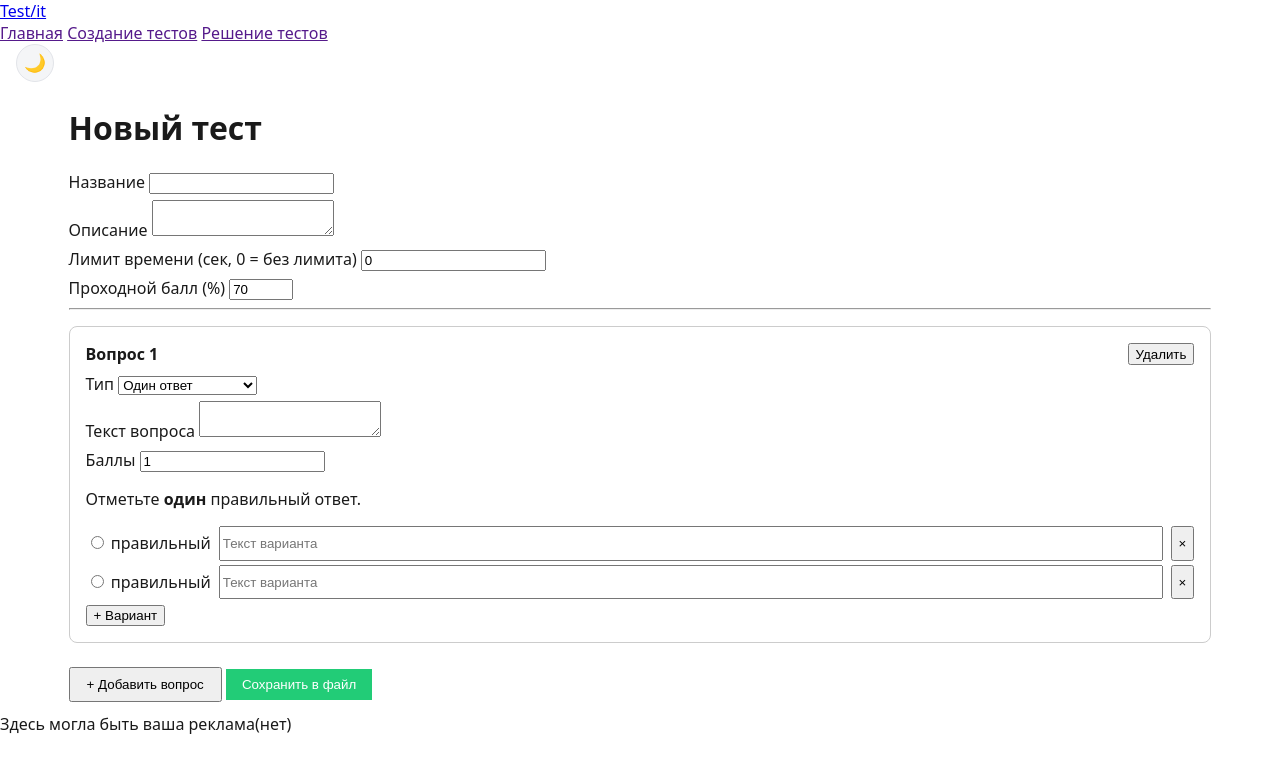
After one commit to KostichevII/TestingSite, a Django app: page /TestGeneration in a window 1280 px wide. The commit adds this page. Shown: the top 773 px of the page. Run offline with Django 5.2, Linux system fonts and the light colour scheme.

Commit message:
Разработка страницы с созданием теста

```diff
--- a/MainApp/static/css/header.css
+++ b/MainApp/static/css/header.css
@@ -1,4 +1,3 @@
- /* ---------- Тема ---------- */
 :root,
 [data-theme="light"] {
   --bg: #ffffff;
@@ -7,10 +6,9 @@
   --text-muted: #666;
   --border: #e2e4e9;
   --accent: #2c7a4b;
-      --accent-hover: #256a41;
   --header-bg: #ffffff;
-      --shadow: 0 1px 3px rgba(0, 0, 0, .06);
 }
+
 [data-theme="dark"] {
   --bg: #16181d;
   --bg-soft: #1f2229;
@@ -18,101 +16,37 @@
   --text-muted: #9aa0a6;
   --border: #2c3038;
   --accent: #4caf72;
-      --accent-hover: #5cbf82;
   --header-bg: #1b1e24;
-      --shadow: 0 1px 3px rgba(0, 0, 0, .4);
 }
 
-    * { box-sizing: border-box; }
+@media (prefers-color-scheme: dark) {
+  [data-theme="auto"] {
+    --bg: #16181d;
+    --bg-soft: #1f2229;
+    --text: #e8eaed;
+    --text-muted: #9aa0a6;
+    --border: #2c3038;
+    --accent: #4caf72;
+    --header-bg: #1b1e24;
+  }
+}
 
 body {
   margin: 0;
-      font-family: system-ui, -apple-system, "Segoe UI", Roboto, sans-serif;
   background: var(--bg);
   color: var(--text);
+  font-family: system-ui, sans-serif;
   transition: background .2s ease, color .2s ease;
 }
 
-    /* ---------- Шапка ---------- */
-    .site-header {
-      display: flex;
-      align-items: center;
-      gap: 2rem;
-      padding: .9rem 1.5rem;
-      background: var(--header-bg);
-      border-bottom: 1px solid var(--border);
-      box-shadow: var(--shadow);
-      position: sticky;
-      top: 0;
-      z-index: 10;
-    }
-
-    /* Логотип */
-    .logo {
-      font-size: 1.25rem;
-      font-weight: 700;
-      letter-spacing: -.02em;
-      text-decoration: none;
-      color: var(--text);
-      white-space: nowrap;
-    }
-    .logo .logo-slash {
-      color: var(--accent);
-      margin: 0 .1em;
-    }
-
-    /* Меню */
-    .nav {
-      display: flex;
-      gap: 1.25rem;
-      margin-left: auto;
-      align-items: center;
-    }
-    .nav a {
-      text-decoration: none;
-      color: var(--text-muted);
-      font-size: .95rem;
-      padding: .25rem 0;
-      border-bottom: 2px solid transparent;
-      transition: color .15s, border-color .15s;
-    }
-    .nav a:hover {
-      color: var(--text);
-    }
-    .nav a.is-active {
-      color: var(--text);
-      border-bottom-color: var(--accent);
-    }
-
-    /* Переключатель темы */
+.theme-form { margin-left: 1rem; display: inline; }
 .theme-toggle {
-      margin-left: 1.5rem;
-      width: 38px;
-      height: 38px;
+  width: 38px; height: 38px;
   border-radius: 50%;
   border: 1px solid var(--border);
   background: var(--bg-soft);
   color: var(--text);
   cursor: pointer;
-      display: inline-flex;
-      align-items: center;
-      justify-content: center;
   font-size: 1.1rem;
-      transition: background .15s, transform .15s;
 }
-    .theme-toggle:hover {
-      background: var(--border);
-      transform: rotate(15deg);
-    }
-    /* Иконки: показываем только одну в зависимости от темы */
-    .theme-toggle .icon-sun,
-    .theme-toggle .icon-moon { display: none; }
-    [data-theme="light"] .theme-toggle .icon-moon { display: inline; }
-    [data-theme="dark"]  .theme-toggle .icon-sun  { display: inline; }
-
-    /* Мобильная адаптация */
-    @media (max-width: 640px) {
-      .site-header { gap: 1rem; padding: .7rem 1rem; }
-      .nav { gap: .8rem; }
-      .nav a { font-size: .85rem; }
-    }
+.theme-toggle:hover { background: var(--border); }
--- /dev/null
+++ b/MainApp/static/css/questionCreation.css
@@ -0,0 +1,13 @@
+  .question-block
+  { border: 1px solid #ccc; padding: 1rem; margin: 1rem 0; border-radius: 8px; }
+  .question-header
+  { display: flex; justify-content: space-between; margin-bottom: .5rem; }
+  .option-row, .text-answer-row
+  { display: flex; gap: .5rem; margin: .25rem 0; }
+  .option-text, .text-answer-input { flex: 1; }
+  label
+  { display: block; margin: .4rem 0; }
+  .btn
+  { padding: .5rem 1rem; margin: .5rem 0; cursor: pointer; }
+  .btn-primary
+  { background: #2c7; color: white; border: none; }
--- /dev/null
+++ b/MainApp/static/js/questionCreation.js
@@ -0,0 +1,218 @@
+(function () {
+  const questionsContainer = document.getElementById('questions');
+  const questionTpl = document.getElementById('question-template');
+  const optionTpl = document.getElementById('option-template');
+  const textAnswerTpl = document.getElementById('text-answer-template');
+
+  let questionCounter = 0;
+
+  // ---------- Общие утилиты ----------
+
+  function applyIndex(root, qIndex) {
+    root.querySelectorAll('[name]').forEach(el => {
+      el.name = el.name.replaceAll('__i__', qIndex);
+    });
+    root.dataset.index = qIndex;
+  }
+
+  function renumberQuestions() {
+    questionsContainer.querySelectorAll('.question-block').forEach((block, i) => {
+      block.querySelector('.q-number').textContent = i + 1;
+    });
+  }
+
+  function updateCounts(block) {
+    block.querySelector('.options-count').value =
+      block.querySelector('.options-list').children.length;
+    block.querySelector('.text-answers-count').value =
+      block.querySelector('.text-answers-list').children.length;
+  }
+
+  // ---------- Правильные контролы ----------
+
+  // Создаёт правильный input под текущий тип вопроса.
+  // radio для single (общий name -> только один выбор в группе),
+  // checkbox для multiple (уникальный name на каждый вариант).
+  function createCorrectControl(type, qIndex, optionIndex) {
+    const el = document.createElement('input');
+    el.className = 'option-correct';
+    if (type === 'single') {
+      el.type = 'radio';
+      el.name = `questions-${qIndex}-correct`;
+      el.value = String(optionIndex);
+    } else {
+      el.type = 'checkbox';
+      el.name = `questions-${qIndex}-options-${optionIndex}-correct`;
+    }
+    return el;
+  }
+
+  // Пересобирает контролы и name-атрибуты у всех вариантов вопроса.
+  // Вызывается после добавления/удаления варианта и при смене типа.
+  function rebuildOptions(block) {
+    const qIndex = block.dataset.index;
+    const type = block.querySelector('.q-type').value;
+
+    block.querySelectorAll('.options-list .option-row').forEach((row, j) => {
+      const oldControl = row.querySelector('.option-correct');
+      const wasChecked = oldControl.checked;
+
+      const newControl = createCorrectControl(type, qIndex, j);
+      newControl.checked = wasChecked;
+
+      // Подсветка ряда по факту отметки
+      newControl.addEventListener('change', () => {
+        row.classList.toggle('is-correct', newControl.checked);
+        if (type === 'single' && newControl.checked) {
+          // для single гасим остальные (на случай, если что-то пошло не так)
+          block.querySelectorAll('.option-correct').forEach(c => {
+            if (c !== newControl) {
+              c.checked = false;
+              c.closest('.option-row').classList.remove('is-correct');
+            }
+          });
+        }
+      });
+
+      oldControl.replaceWith(newControl);
+      row.classList.toggle('is-correct', newControl.checked);
+
+      // name текста варианта должен соответствовать позиции
+      row.querySelector('.option-text').name =
+        `questions-${qIndex}-options-${j}-text`;
+    });
+
+    // name текстовых ответов тоже привязываем к позиции
+    block.querySelectorAll('.text-answers-list .text-answer-row').forEach((row, j) => {
+      row.querySelector('.text-answer-input').name =
+        `questions-${qIndex}-text-answers-${j}`;
+    });
+  }
+
+  // ---------- Видимость секций по типу ----------
+
+  function syncTypeVisibility(block) {
+    const type = block.querySelector('.q-type').value;
+    const optionsSection = block.querySelector('.options-section');
+    const textSection = block.querySelector('.text-answers-section');
+    const hintSingle = block.querySelector('.hint-single');
+    const hintMultiple = block.querySelector('.hint-multiple');
+
+    if (type === 'text') {
+      optionsSection.hidden = true;
+      textSection.hidden = false;
+      if (!textSection.querySelector('.text-answers-list').children.length) {
+        addTextAnswer(block);
+      }
+    } else {
+      optionsSection.hidden = false;
+      textSection.hidden = true;
+      hintSingle.hidden = type !== 'single';
+      hintMultiple.hidden = type !== 'multiple';
+      if (!optionsSection.querySelector('.options-list').children.length) {
+        addOption(block);
+        addOption(block);
+      }
+    }
+    rebuildOptions(block);
+  }
+
+  // ---------- Добавление элементов ----------
+
+  function addOption(block) {
+    const clone = optionTpl.content.cloneNode(true);
+    block.querySelector('.options-list').appendChild(clone);
+    rebuildOptions(block);
+    updateCounts(block);
+  }
+
+  function addTextAnswer(block) {
+    const clone = textAnswerTpl.content.cloneNode(true);
+    block.querySelector('.text-answers-list').appendChild(clone);
+    rebuildOptions(block);
+    updateCounts(block);
+  }
+
+  function addQuestion() {
+    const qIndex = questionCounter++;
+    const clone = questionTpl.content.cloneNode(true);
+    const block = clone.querySelector('.question-block');
+
+    questionsContainer.appendChild(clone);
+    applyIndex(block, qIndex);
+
+    block.querySelector('.remove-question').addEventListener('click', () => {
+      block.remove();
+      renumberQuestions();
+    });
+    block.querySelector('.q-type').addEventListener('change', () =>
+      syncTypeVisibility(block));
+    block.querySelector('.add-option').addEventListener('click', () =>
+      addOption(block));
+    block.querySelector('.add-text-answer').addEventListener('click', () =>
+      addTextAnswer(block));
+
+    block.querySelector('.options-list').addEventListener('click', e => {
+      if (e.target.classList.contains('remove-option')) {
+        e.target.closest('.option-row').remove();
+        rebuildOptions(block);  // пересобирает value у radio и name у text
+        updateCounts(block);
+      }
+    });
+    block.querySelector('.text-answers-list').addEventListener('click', e => {
+      if (e.target.classList.contains('remove-text-answer')) {
+        e.target.closest('.text-answer-row').remove();
+        rebuildOptions(block);
+        updateCounts(block);
+      }
+    });
+
+    syncTypeVisibility(block);
+    renumberQuestions();
+  }
+
+  document.getElementById('add-question').addEventListener('click', addQuestion);
+
+  // ---------- Предзаполнение при редактировании ----------
+
+  const initial = JSON.parse(
+    document.getElementById('initial-data')?.textContent || 'null'
+  );
+
+  if (initial && Array.isArray(initial.questions)) {
+    initial.questions.forEach(q => {
+      addQuestion();
+      const block = questionsContainer.lastElementChild;
+      block.querySelector('.q-type').value = q.type;
+      block.querySelector('textarea[name$="-text"]').value = q.text;
+      block.querySelector('input[name$="-points"]').value = q.points || 1;
+      syncTypeVisibility(block); // переключает секции и правильные контролы
+
+      if (q.type === 'text') {
+        block.querySelector('.text-answers-list').innerHTML = '';
+        q.correct.forEach(ans => {
+          addTextAnswer(block);
+          block.querySelector(
+            '.text-answers-list .text-answer-row:last-child .text-answer-input'
+          ).value = ans;
+        });
+      } else {
+        block.querySelector('.options-list').innerHTML = '';
+        q.options.forEach(opt => {
+          addOption(block);
+          const row = block.querySelector('.options-list .option-row:last-child');
+          row.querySelector('.option-text').value = opt.text;
+          if (q.correct.includes(opt.id)) {
+            const ctrl = row.querySelector('.option-correct');
+            ctrl.checked = true;
+            row.classList.add('is-correct');
+          }
+        });
+        rebuildOptions(block); // синхронизирует value с индексами после пересборки
+      }
+    });
+  } else {
+    addQuestion();
+  }
+
+})();
--- /dev/null
+++ b/MainApp/static/js/saveJSON.js
@@ -0,0 +1,223 @@
+
+
+/* ============================================================
+ *  СОХРАНЕНИЕ ТЕСТА В ФАЙЛ С ШИФРОВАНИЕМ ПРАВИЛЬНЫХ ОТВЕТОВ
+ * ============================================================ */
+
+// --- Настройки крипто ---
+const CRYPTO_CONFIG = {
+  // ВАЖНО: та же фраза должна быть в Python-коде расшифровки.
+  // Меняйте её на что-то своё.
+  PASSPHRASE: 'TestIt::v1::change-me-please',
+  ITERATIONS: 100_000,
+  SALT_LENGTH: 16,   // байт
+  IV_LENGTH: 12,     // байт для AES-GCM
+};
+
+// ---------- Утилиты кодирования ----------
+
+function bufToBase64(buf) {
+  const bytes = new Uint8Array(buf);
+  let binary = '';
+  for (let i = 0; i < bytes.length; i++) binary += String.fromCharCode(bytes[i]);
+  return btoa(binary);
+}
+
+function base64ToBuf(b64) {
+  const binary = atob(b64);
+  const bytes = new Uint8Array(binary.length);
+  for (let i = 0; i < binary.length; i++) bytes[i] = binary.charCodeAt(i);
+  return bytes;
+}
+
+// ---------- Ключ из парольной фразы (PBKDF2 → AES-GCM 256) ----------
+
+async function deriveKey(passphrase, salt) {
+  const enc = new TextEncoder();
+  const baseKey = await crypto.subtle.importKey(
+    'raw', enc.encode(passphrase), 'PBKDF2', false, ['deriveKey']
+  );
+  return crypto.subtle.deriveKey(
+    { name: 'PBKDF2', salt, iterations: CRYPTO_CONFIG.ITERATIONS, hash: 'SHA-256' },
+    baseKey,
+    { name: 'AES-GCM', length: 256 },
+    false,
+    ['encrypt', 'decrypt']
+  );
+}
+
+// ---------- Шифрование произвольного JSON-значения ----------
+
+async function encryptJson(value, key) {
+  const iv = crypto.getRandomValues(new Uint8Array(CRYPTO_CONFIG.IV_LENGTH));
+  const plaintext = new TextEncoder().encode(JSON.stringify(value));
+  const ciphertext = await crypto.subtle.encrypt(
+    { name: 'AES-GCM', iv }, key, plaintext
+  );
+  return {
+    alg: 'AES-GCM-256',
+    iv: bufToBase64(iv),
+    ct: bufToBase64(ciphertext),
+  };
+}
+
+// ---------- Сбор данных из DOM формы ----------
+
+function collectTestFromForm() {
+  const form = document.getElementById('quiz-form');
+  const blocks = form.querySelectorAll('.question-block');
+  const questions = [];
+
+  blocks.forEach((block, qi) => {
+    const type = block.querySelector('.q-type').value;
+    const text = block.querySelector('textarea[name$="-text"]').value.trim();
+    const points = parseInt(block.querySelector('input[name$="-points"]').value, 10) || 1;
+
+    if (!text) return; // пустые вопросы пропускаем
+
+    const q = { id: qi + 1, type, text, points };
+
+    if (type === 'text') {
+      q.correct = [...block.querySelectorAll('.text-answers-list .text-answer-input')]
+        .map(inp => inp.value.trim())
+        .filter(Boolean);
+    } else {
+      const options = [];
+      const correct = [];
+      block.querySelectorAll('.options-list .option-row').forEach(row => {
+        const optText = row.querySelector('.option-text').value.trim();
+        if (!optText) return;
+        const label = String.fromCharCode(97 + options.length); // a, b, c...
+        options.push({ id: label, text: optText });
+        if (row.querySelector('.option-correct').checked) correct.push(label);
+      });
+      q.options = options;
+      q.correct = correct;
+    }
+
+    questions.push(q);
+  });
+
+  return {
+    version: '1.0',
+    title: document.querySelector('input[name="title"]').value.trim(),
+    description: document.querySelector('textarea[name="description"]').value.trim(),
+    time_limit_sec: parseInt(document.querySelector('input[name="time_limit_sec"]').value, 10) || 0,
+    pass_score: parseInt(document.querySelector('input[name="pass_score"]').value, 10) || 70,
+    created_at: new Date().toISOString(),
+    questions,
+  };
+}
+
+// ---------- Валидация перед сохранением ----------
+
+function validateTest(test) {
+  if (!test.title) return 'Укажите название теста.';
+  if (!test.questions.length) return 'Добавьте хотя бы один вопрос.';
+  for (const q of test.questions) {
+    if (!q.text) return `Вопрос ${q.id}: пустой текст.`;
+    if (q.type === 'text') {
+      if (!q.correct.length) return `Вопрос ${q.id}: нет допустимых ответов.`;
+    } else {
+      if (!q.options || q.options.length < 2)
+        return `Вопрос ${q.id}: нужно минимум 2 варианта.`;
+      if (!q.correct.length)
+        return `Вопрос ${q.id}: не отмечен правильный ответ.`;
+      if (q.type === 'single' && q.correct.length !== 1)
+        return `Вопрос ${q.id}: для одиночного выбора — ровно один правильный.`;
+    }
+  }
+  return null;
+}
+
+// ---------- Скачивание JSON ----------
+
+function downloadJson(data, filename) {
+  const blob = new Blob(
+    [JSON.stringify(data, null, 2)],
+    { type: 'application/json' }
+  );
+  const url = URL.createObjectURL(blob);
+  const a = document.createElement('a');
+  a.href = url;
+  a.download = filename;
+  document.body.appendChild(a);
+  a.click();
+  a.remove();
+  setTimeout(() => URL.revokeObjectURL(url), 1000);
+}
+
+// ---------- Обработчик кнопки «Сохранить в файл» ----------
+
+(async function setupSaveHandler() {
+  const btn = document.getElementById('save-quiz');
+  const status = document.getElementById('save-status');
+  if (!btn) return;
+
+  function setStatus(text, isError) {
+    if (!status) return;
+    status.hidden = false;
+    status.textContent = text;
+    status.classList.toggle('is-error', !!isError);
+  }
+
+  btn.addEventListener('click', async () => {
+    try {
+      btn.disabled = true;
+      setStatus('Шифрование и сохранение…', false);
+
+      const test = collectTestFromForm();
+
+      const error = validateTest(test);
+      if (error) {
+        setStatus(error, true);
+        btn.disabled = false;
+        return;
+      }
+
+      // 1. Готовим соль и ключ
+      const salt = crypto.getRandomValues(new Uint8Array(CRYPTO_CONFIG.SALT_LENGTH));
+      const key = await deriveKey(CRYPTO_CONFIG.PASSPHRASE, salt);
+
+      // 2. Шифруем correct каждого вопроса отдельно
+      const encryptedQuestions = [];
+      for (const q of test.questions) {
+        const { correct, ...rest } = q;
+        const correctEnc = await encryptJson(correct, key);
+        encryptedQuestions.push({ ...rest, correct_enc: correctEnc });
+      }
+
+      // 3. Собираем итоговый документ
+      const payload = {
+        version: test.version,
+        title: test.title,
+        description: test.description,
+        time_limit_sec: test.time_limit_sec,
+        pass_score: test.pass_score,
+        created_at: test.created_at,
+        crypto: {
+          alg: 'AES-GCM-256',
+          kdf: 'PBKDF2',
+          hash: 'SHA-256',
+          iterations: CRYPTO_CONFIG.ITERATIONS,
+          salt: bufToBase64(salt),
+        },
+        questions: encryptedQuestions,
+      };
+
+      // 4. Имя файла
+      const safeName = test.title
+        .replace(/[^\p{L}\p{N}\-_ ]/gu, '')
+        .trim()
+        .replace(/\s+/g, '_') || 'quiz';
+
+      downloadJson(payload, `${safeName}.json`);
+      setStatus('Файл сохранён в папку загрузок.', false);
+    } catch (e) {
+      console.error(e);
+      setStatus('Ошибка сохранения: ' + e.message, true);
+    } finally {
+      btn.disabled = false;
+    }
+  });
+})();
--- /dev/null
+++ b/MainApp/templates/TestGeneration.html
@@ -0,0 +1,22 @@
+<!DOCTYPE html>
+<html>
+<head>
+    <meta charset="utf-8" />
+    <title>Создание теста</title>
+</head>
+<header>
+    {% include "header.html"%}
+</header>
+<body>
+    <table width="100%">
+        <tr>
+        <td width="5%"></td>
+        <td>{%include "questionCreation.html"%}</td>
+        <td width="5%"></td>
+        </tr>
+    </table>
+</body>
+<footer>
+    <div> Здесь могла быть ваша реклама(нет) </div>
+</footer>
+</html>
--- /dev/null
+++ b/MainApp/templates/questionCreation.html
@@ -0,0 +1,109 @@
+{% load static %}
+{% block content %}
+<head>
+  <link rel="stylesheet" href="{% static '/css/questionCreation.css' %}">
+</head>
+
+<h1>{% if quiz_id %}Редактирование теста{% else %}Новый тест{% endif %}</h1>
+
+<form method="post" id="quiz-form">
+  {% csrf_token %}
+
+  {# ---------- Общие поля ---------- #}
+  <div class="meta">
+    <label>Название
+      <input type="text" name="title" value="{{ test.title|default:'' }}" required>
+    </label>
+    <label>Описание
+      <textarea name="description">{{ test.description|default:'' }}</textarea>
+    </label>
+    <label>Лимит времени (сек, 0 = без лимита)
+      <input type="number" name="time_limit_sec" min="0"
+             value="{{ test.time_limit_sec|default:0 }}">
+    </label>
+    <label>Проходной балл (%)
+      <input type="number" name="pass_score" min="0" max="100"
+             value="{{ test.pass_score|default:70 }}">
+    </label>
+  </div>
+
+  <hr>
+
+  {# ---------- Контейнер вопросов ---------- #}
+  <div id="questions"></div>
+
+  <button type="button" id="add-question" class="btn">+ Добавить вопрос</button>
+  <button type="button" id="save-quiz" class="btn btn-primary">Сохранить в файл</button>
+
+  <script src="{% static '/js/saveJSON.js' %}"></script>
+  {# --- Статус сохранения / ошибок --- #}
+  <p id="save-status" class="save-status" hidden></p>
+</form>
+
+{# ---------- Шаблон блока вопроса (скрытый) ---------- #}
+<template id="question-template">
+  <div class="question-block" data-index="__i__">
+    <div class="question-header">
+      <strong>Вопрос <span class="q-number"></span></strong>
+      <button type="button" class="remove-question">Удалить</button>
+    </div>
+
+    <label>Тип
+      <select name="questions-__i__-type" class="q-type">
+        <option value="single">Один ответ</option>
+        <option value="multiple">Несколько ответов</option>
+        <option value="text">Текстовый ответ</option>
+      </select>
+    </label>
+
+    <label>Текст вопроса
+      <textarea name="questions-__i__-text" required></textarea>
+    </label>
+
+    <label>Баллы
+      <input type="number" name="questions-__i__-points" value="1" min="1">
+    </label>
+
+    {# --- Варианты для single/multiple --- #}
+    <div class="options-section">
+      <p class="hint">
+        <span class="hint-single">Отметьте <b>один</b> правильный ответ.</span>
+        <span class="hint-multiple" hidden>Отметьте <b>все</b> правильные ответы.</span>
+      </p>
+      <div class="options-list"></div>
+      <button type="button" class="add-option">+ Вариант</button>
+      <input type="hidden" name="questions-__i__-options-count" value="0" class="options-count">
+    </div>
+
+    {# --- Текстовые ответы --- #}
+    <div class="text-answers-section" hidden>
+      <p class="hint">Все перечисленные ответы считаются правильными (синонимы).</p>
+      <div class="text-answers-list"></div>
+      <button type="button" class="add-text-answer">+ Допустимый ответ</button>
+      <input type="hidden" name="questions-__i__-text-answers-count" value="0"
+             class="text-answers-count">
+    </div>
+  </div>
+</template>
+
+{# ---------- Шаблоны внутренних элементов ---------- #}
+<template id="option-template">
+  <div class="option-row">
+    <label class="correct-toggle">
+      <input class="option-correct" type="checkbox"> {# тип меняется в JS #}
+      <span class="correct-label">правильный</span>
+    </label>
+    <input type="text" class="option-text" placeholder="Текст варианта">
+    <button type="button" class="remove-option" title="Удалить">×</button>
+  </div>
+</template>
+
+<template id="text-answer-template">
+  <div class="text-answer-row">
+    <input type="text" class="text-answer-input" placeholder="Допустимый ответ">
+    <button type="button" class="remove-text-answer" title="Удалить">×</button>
+  </div>
+</template>
+{% endblock %}
+
+<script src="{% static '/js/questionCreation.js' %}"></script>
--- a/TestingSite/settings.py
+++ b/TestingSite/settings.py
@@ -64,7 +64,7 @@ TEMPLATES = [
                 'django.template.context_processors.request',
                 'django.contrib.auth.context_processors.auth',
                 'django.contrib.messages.context_processors.messages',
-                'MainApp.ThemeProcessors.SetTheme.theme'
+                'MainApp.Processors.SetTheme.theme'
             ],
         },
     },
--- a/TestingSite/urls.py
+++ b/TestingSite/urls.py
@@ -22,6 +22,5 @@ from MainApp import views
 urlpatterns = [
     path('admin/', admin.site.urls),
     path("TestGeneration", TemplateView.as_view(template_name="TestGeneration.html")),
-
     path("set-theme/", views.set_theme, name="set_theme"),
 ]
```
Also changed, not shown: MainApp/views.py (+7 -1 lines), MainApp/Processors/SetTheme.py (renamed from MainApp/ThemeProcessors/SetTheme.py). Lines whose indentation alone changed are shown as unchanged.
